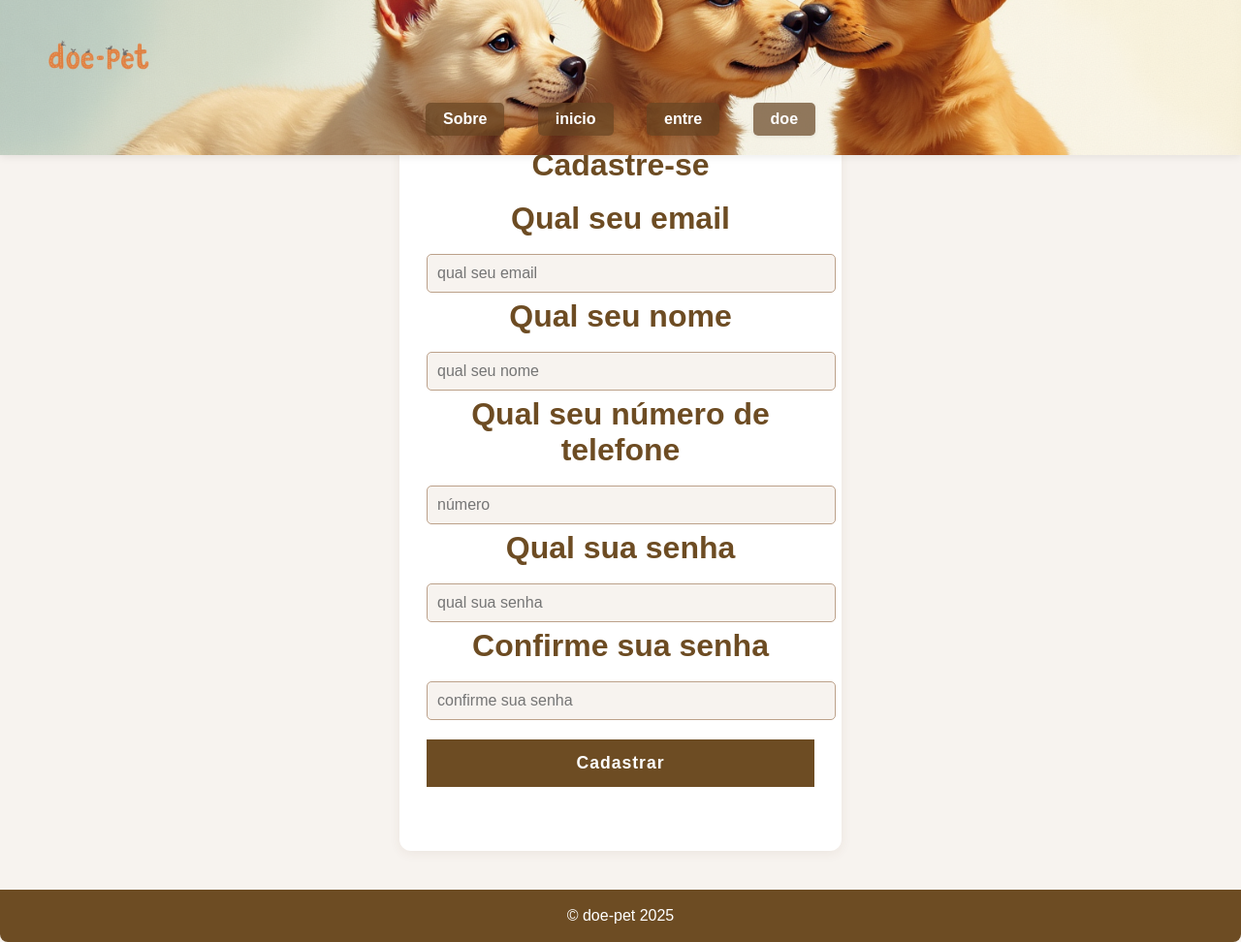
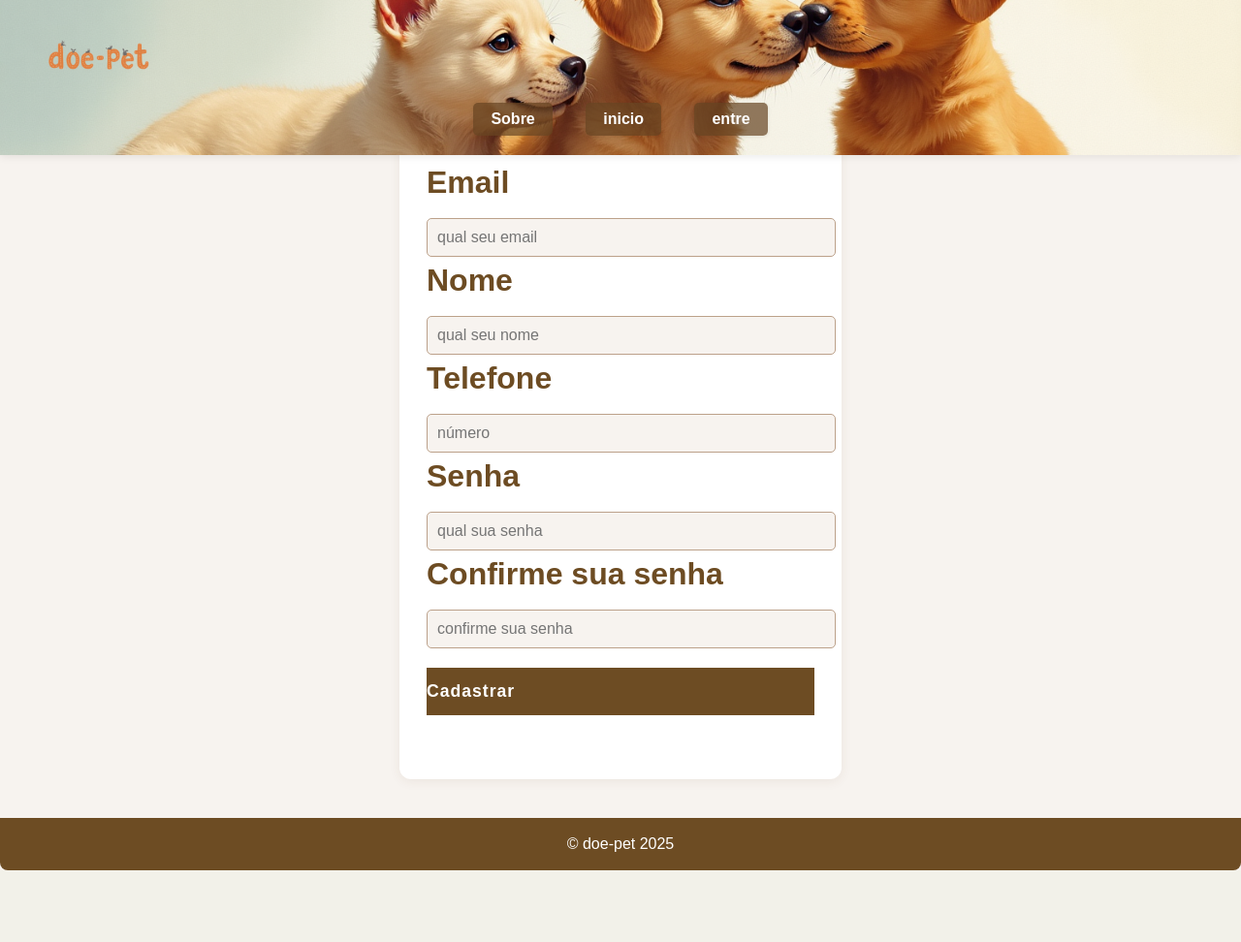
Before and after one commit to vava99j/pw2, a PHP site: page /cadastro.html in a window 1280 px wide. Shown: the whole page at 97% size. After the commit the page ends 898 px from the top, so only its background shows below. Run offline with PHP 8.4, Linux system fonts and the light colour scheme.

Commit message:
fim
bugs corrigidos

```diff
--- a/cadastro.html
+++ b/cadastro.html
@@ -17,24 +17,24 @@
         <nav>
             <a href="sobre.php">Sobre</a>
             <a href="index.php">inicio</a>
-            <a href="entrar.html">entre</a>
-            <a href="doe.html">doe</a>
+            <a href="login.html">entre</a>
+
         </nav>
     </header>
 
     <div class="container">
-        <h1>Cadastre-se</h1>
+     <br>
         <form action="cadastro.php" method="POST">
-            <h2>Qual seu email</h2>
+            <h2>Email</h2>
             <input type="email" name="email" placeholder="qual seu email" required>
 
-            <h2>Qual seu nome</h2>
+            <h2>Nome</h2>
             <input type="text" name="nome" placeholder="qual seu nome" required>
 
-            <h2>Qual seu número de telefone</h2>
+            <h2>Telefone</h2>
             <input type="text" name="telefone" placeholder="número" required>
 
-            <h2>Qual sua senha</h2>
+            <h2>Senha</h2>
             <input type="password" name="senha" placeholder="qual sua senha" required>
 
             <h2>Confirme sua senha</h2>
--- a/cadastroERRO.html
+++ b/cadastroERRO.html
@@ -17,11 +17,11 @@
         <nav>
             <a href="sobre.php">Sobre</a>
             <a href="index.php">inicio</a>
-            <a href="entrar.html">entre</a>
-            <a href="doe.html">doe</a>
+            <a href="login.html">entre</a>
+
         </nav>
     </header>
-
+<br>
     <div class="container">
         <h1>Erro no cadastro</h1>
         <h1>tente novamente</h1>
--- a/index.php
+++ b/index.php
@@ -34,11 +34,13 @@ $result = mysqli_query($conexao, $sql);
             <a href="#sobre">Sobre</a>
             <?php if (isset($_SESSION['email'])): ?>
                 <a href="perfil.php" id="btn-perfil">perfil</a>
+                   <a href="doe.html">doe</a>
             <?php else: ?>
                 <a href="cadastro.html" id="btn-cadastro">cadastro</a>
                 <a href="login.html" id="btn-login">entre</a>
+                 <a href="index.php"> login para doar</a>
             <?php endif; ?>
-            <a href="doe.html">doe</a>
+
         </nav>
     </header>
 <br>
--- a/loginERRO.html
+++ b/loginERRO.html
@@ -104,12 +104,12 @@
             <a href="sobre.php">Sobre</a>
             <a href="cadastro.html">cadastro</a>
             <a href="index.php">inicio</a>
-            <a href="doe.html">doe</a>
+
         </nav>
     </header>
 
     <div class="container">
-        <h2>Login</h2>
+        <br>
         <form action="login.php" method="POST">
             <label>Email:</label>
             <input type="email" name="email" required>
--- a/perfil.php
+++ b/perfil.php
@@ -55,7 +55,7 @@ mysqli_close($conexao);
         <nav>
             <a href="sobre.php">Sobre</a>
             <a href="index.php">inicio</a>
-            <a href="doe.php">doe</a>
+            <a href="doe.html">doe</a>
 
         </nav>
     </header>
--- a/style.css
+++ b/style.css
@@ -375,6 +375,16 @@ input[type="submit"]:hover,
     font-size: 0.98em;
 }
 
+/* Alinha textos e campos do formulário à esquerda */
+.container,
+.container h1,
+.container h2,
+.container label,
+.container input,
+.container p {
+    text-align: left;
+}
+
 /* Estilização especial para o campo de idade */
 .input-idade {
     padding: 10px;
```
Also changed, not shown: doe.html (+6 -5 lines), login.html (+6 -6 lines).
